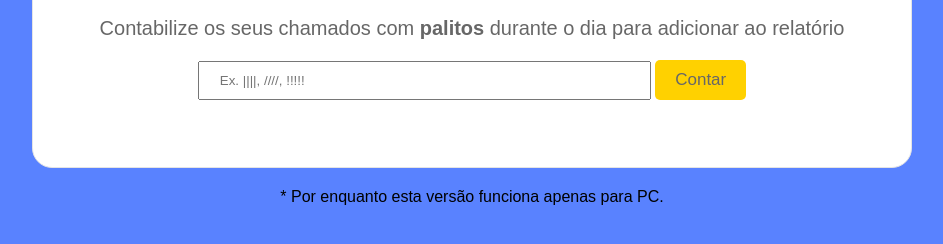
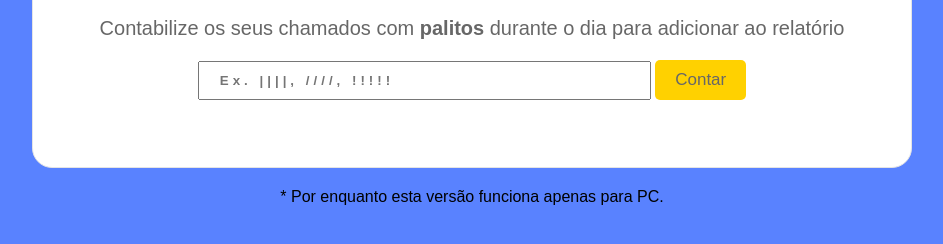
Before and after one commit to devgabrielcruz/devgabrielcruz.github.io, a plain HTML site: page contador/index.html in a window 1280 px wide. Shown: the part 244-488 px from the top of the page, without its empty margins (168-1111 px from the left). Drawn offline with Linux system fonts and the light colour scheme.

Commit message:
Update style.css

```diff
--- a/contador/css/style.css
+++ b/contador/css/style.css
@@ -41,6 +41,8 @@ h1 {
     padding: 10px 20px;
     outline: none;
     width: 50%;
+    letter-spacing: 4px;
+    font-weight: 900;
 }
 
 .contador button {
```
